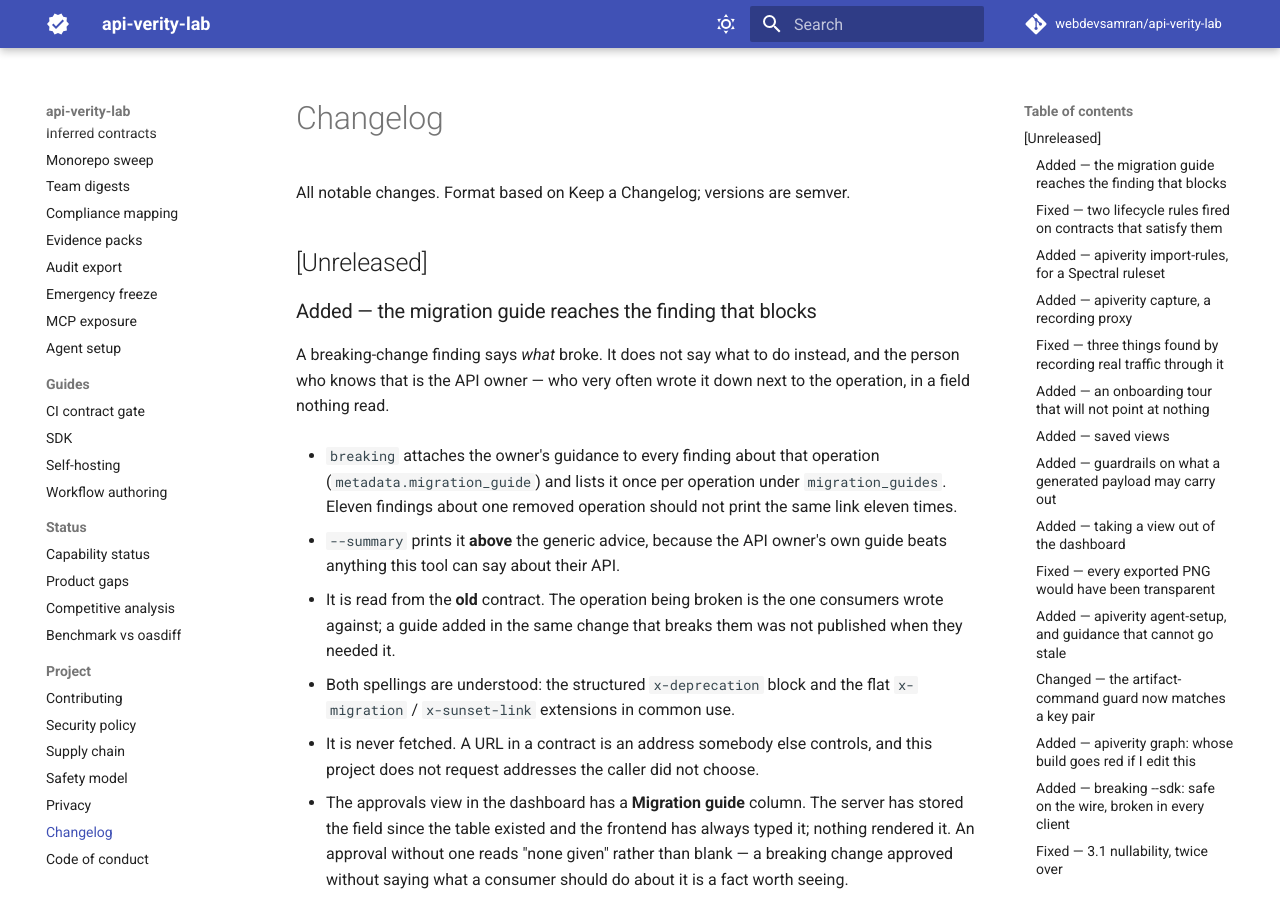
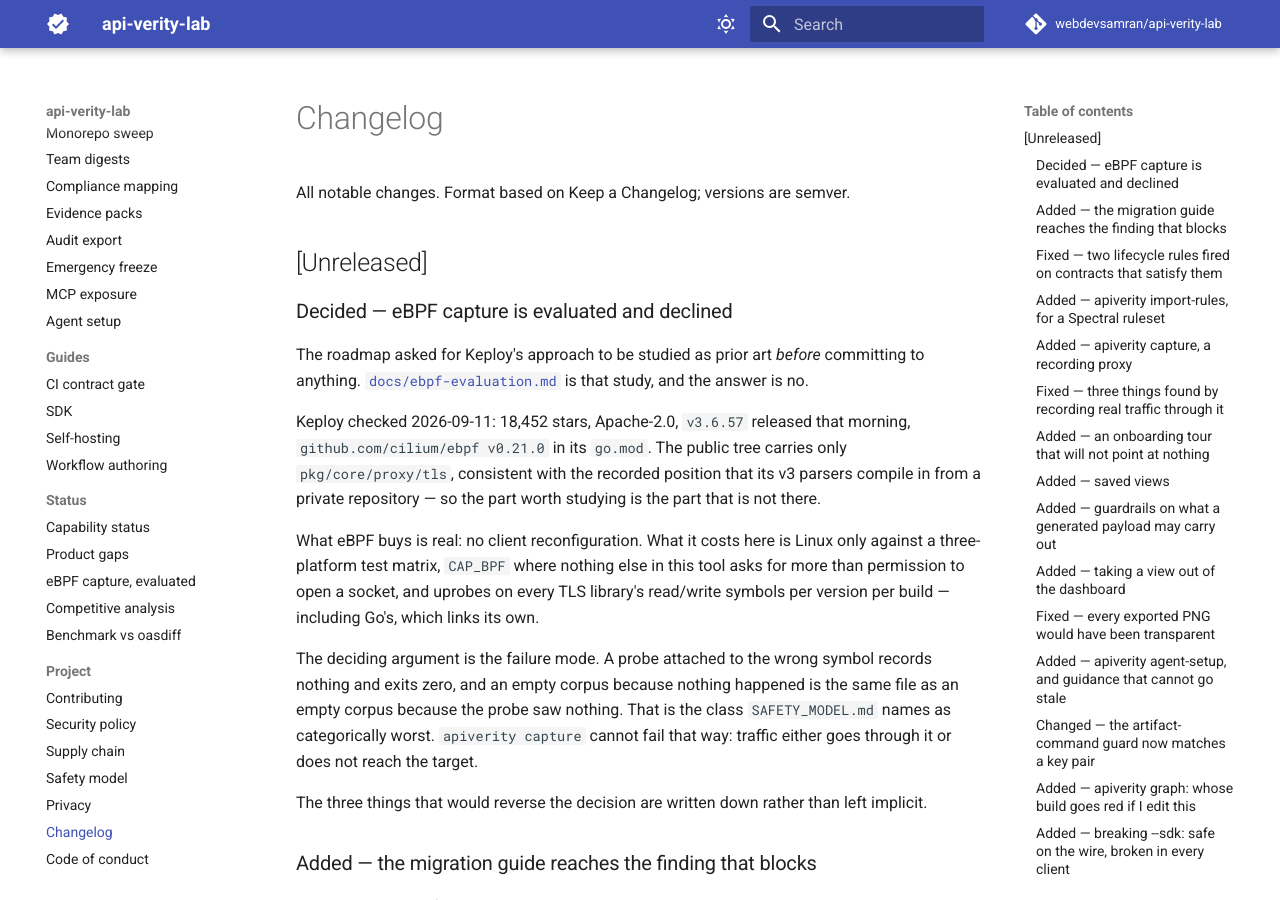
Before and after one commit to webdevsamran/api-verity-lab, an MkDocs documentation site: the page built from docs/changelog.md, in a window 1280 px wide and 900 px high. Built offline with MkDocs 1.6.1 and Material for MkDocs 9.7.7, drawn with Linux system fonts in a browser that asks for light colours; comment, search, counter and statistics services are not loaded.

Commit message:
docs(runtime): eBPF capture, evaluated and declined
RUN-14 asked for Keploy's approach to be studied as prior art *before*
committing to anything. This is that study, and the answer is no.

Keploy checked 2026-09-11: 18,452 stars, Apache-2.0, `v3.6.57` released that
morning, `github.com/cilium/ebpf v0.21.0` in its `go.mod` -- so eBPF is
genuinely in its toolchain. Its public tree carries only `pkg/core/proxy/tls`,
consistent with the recorded position that the v3 parsers compile in from a
private repository. The part worth studying is the part that is not there, and
the document says so rather than inferring around it.

## The argument

What eBPF buys is real and this does not pretend otherwise: no client
reconfiguration. `apiverity capture` is a forward proxy, and something has to
point at it.

What it costs here:

- Linux only, against a matrix that runs Ubuntu, Windows and macOS. The feature
  most likely to be demonstrated to somebody is the one they cannot run.
- `CAP_BPF`, where nothing else in this tool asks for more than permission to
  open a socket and read a file. A governance tool that wants root has changed
  what it is asking a team to trust it with.
- Uprobes on every TLS library's read/write symbols, per version, per
  distribution build -- plus Go, which links its own and is statically built.
  Not hard to start; hard to keep correct.

The deciding argument is the failure mode. A probe attached to the wrong symbol
records nothing and exits zero, and an empty corpus because nothing happened is
byte-identical to an empty corpus because the probe never saw anything. That is
the class `SAFETY_MODEL.md` names as categorically worse than the rest: the
tool asserting something it did not establish. The proxy cannot fail that way
-- traffic goes through it or does not reach the target.

The three things that would reverse this are written down: a maintained
plaintext-capture layer to depend on rather than offsets to chase, a
Linux-only deployment shape that outweighs the matrix, and a real case somebody
hit that the proxy could not reach. Building for the third one before anybody
reports it is how a project acquires a subsystem nobody uses.

```diff
--- a/CHANGELOG.md
+++ b/CHANGELOG.md
@@ -3,6 +3,35 @@
 All notable changes. Format based on Keep a Changelog; versions are semver.
 
 ## [Unreleased]
+
+### Decided — eBPF capture is evaluated and declined
+
+The roadmap asked for Keploy's approach to be studied as prior art *before*
+committing to anything. [`docs/ebpf-evaluation.md`](docs/ebpf-evaluation.md) is
+that study, and the answer is no.
+
+Keploy checked 2026-09-11: 18,452 stars, Apache-2.0, `v3.6.57` released that
+morning, `github.com/cilium/ebpf v0.21.0` in its `go.mod`. The public tree
+carries only `pkg/core/proxy/tls`, consistent with the recorded position that
+its v3 parsers compile in from a private repository — so the part worth
+studying is the part that is not there.
+
+What eBPF buys is real: no client reconfiguration. What it costs here is Linux
+only against a three-platform test matrix, `CAP_BPF` where nothing else in this
+tool asks for more than permission to open a socket, and uprobes on every TLS
+library's read/write symbols per version per build — including Go's, which
+links its own.
+
+The deciding argument is the failure mode. A probe attached to the wrong symbol
+records nothing and exits zero, and an empty corpus because nothing happened is
+the same file as an empty corpus because the probe saw nothing. That is the
+class `SAFETY_MODEL.md` names as categorically worst. `apiverity capture`
+cannot fail that way: traffic either goes through it or does not reach the
+target.
+
+The three things that would reverse the decision are written down rather than
+left implicit.
+
 
 ### Added — the migration guide reaches the finding that blocks
 
--- a/mkdocs.yml
+++ b/mkdocs.yml
@@ -80,6 +80,7 @@
   - Status:
       - Capability status: capability-status.md
       - Product gaps: product-gaps.md
+      - eBPF capture, evaluated: ebpf-evaluation.md
       - Competitive analysis: competitive-analysis.md
       - Benchmark vs oasdiff: benchmark.md
   - Project:
```
Also changed, not shown: docs/capability-status.md (+11 -0 lines), docs/ebpf-evaluation.md (added, +110 -0 lines).
